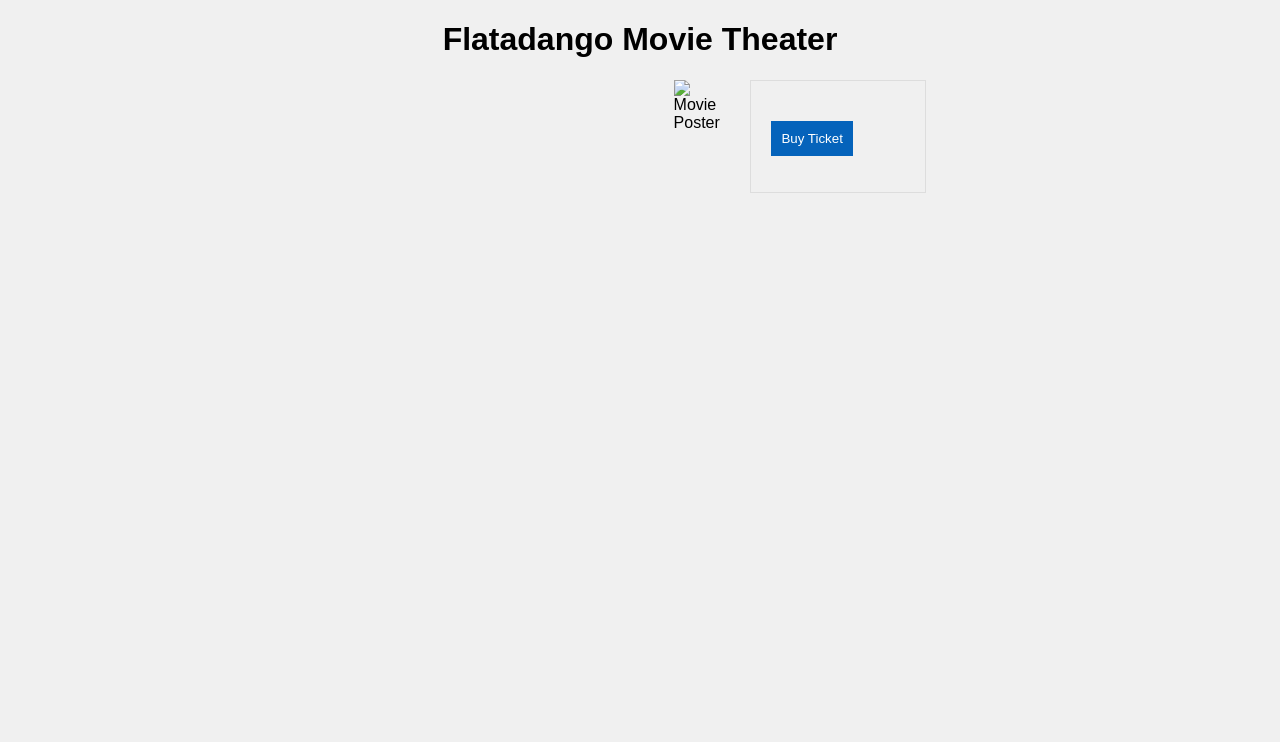
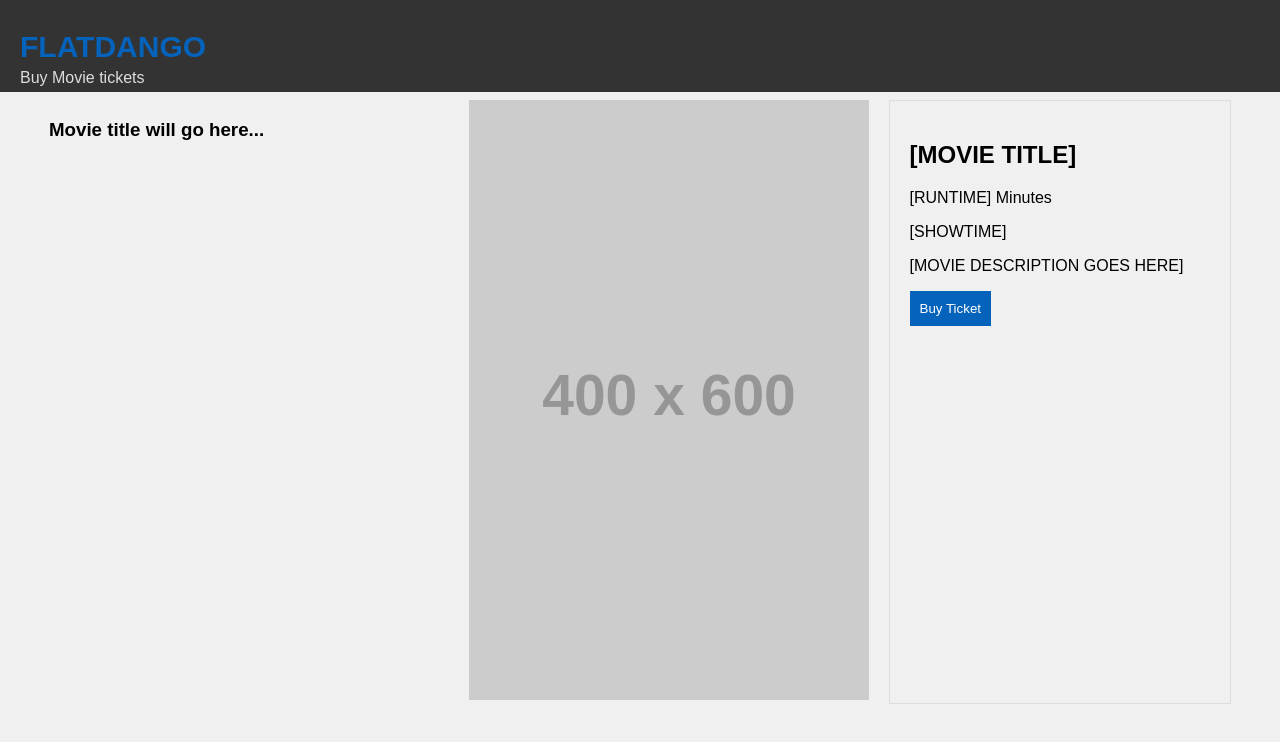
Before and after one commit to tinamanga/flatdango.project, a plain HTML site: page index.html in a window 1280 px wide. Drawn offline with Linux system fonts and the light colour scheme; no server answers; placeholder pictures from the web are drawn by us.

Commit message:
Added Navbar and styled the title. Also added image placeholder

```diff
--- a/app.js
+++ b/app.js
@@ -25,6 +25,7 @@ function fetchFilms() {
 
 // Display selected movie details
 function showMovieDetails(film) {
+
   moviePoster.src = film.poster;
   movieTitle.textContent = film.title;
   movieRuntime.textContent = `Runtime: ${film.runtime} minutes`;
@@ -103,6 +104,7 @@ function renderFilm(film) {
     detailsButton.textContent = 'Show details';
     detailsButton.classList.add('details');
     detailsButton.onclick = () => showMovieDetails(film);
+    li.append(" ");
     li.appendChild(detailsButton);
 
     filmsList.appendChild(li);
@@ -112,7 +114,7 @@ function renderFilm(film) {
   deleteButton.classList.add('deletebtn')
   deleteButton.textContent = 'Delete';
   deleteButton.onclick = () => deleteFilm(film.id, li);
-  li.append(" ");
+
   li.appendChild(deleteButton);
 
   filmsList.appendChild(li);
--- a/index.html
+++ b/index.html
@@ -5,31 +5,39 @@
     <meta name="viewport" content="width=device-width, initial-scale=1.0" />
     <title>Flatadango</title>
     <link rel="stylesheet" href="style.css" />
-    <style>
-      /* Styling for the sold-out films */
-      .sold-out {
-        color: grey; /* Change the text color to grey for sold-out films */
-        text-decoration: line-through; /* Add a line-through effect to indicate sold out */
-      }
-    </style>
   </head>
   <body>
-    <h1>Flatadango Movie Theater</h1>
+    <nav class="top-nav">
+      <div class="headline">
+        <h1>FLATDANGO</h1>
+        <p>Buy Movie tickets</p>
+      </div>
+    </nav>
 
     <div class="container">
       <!-- Left side: Movie list -->
+
       <ul id="films">
+        <h3>Movie title will go here...</h3>
         <!-- Movies will be dynamically added here -->
       </ul>
 
-      <div id="movie-img"><img id="movie-poster" src="" alt="Movie Poster" /></div>
+      <div id="movie-img">
+        <img
+          id="movie-poster"
+          src="https://fakeimg.pl/400x600?text=Image+here"
+          alt="Movie Poster"
+        />
+      </div>
       <!-- Right side: Movie details -->
+
+
       <div id="movie-details">
 
-        <h2 id="movie-title"></h2>
-        <p id="movie-runtime"></p>
-        <p id="movie-showtime"></p>
-        <p id="movie-description"></p>
+        <h2 id="movie-title">[MOVIE TITLE]</h2>
+        <p id="movie-runtime">[RUNTIME] Minutes</p>
+        <p id="movie-showtime">[SHOWTIME]</p>
+        <p id="movie-description">[MOVIE DESCRIPTION GOES HERE]</p>
         <button id="buy-ticket" class="buyticket">Buy Ticket</button>
         <p id="available-tickets"></p>
       </div>
--- a/style.css
+++ b/style.css
@@ -33,7 +33,7 @@ main {
 }
 
 #films-list {
-  width: 30%;
+  width: 40%;
 }
 
 #films li.sold-out {
@@ -45,7 +45,7 @@ button.details {
   color: white;
   padding: 10px;
   border: none;
-  border-radius: 7px;
+
   cursor: pointer;
 }
 button.deletebtn {
@@ -53,7 +53,7 @@ button.deletebtn {
   color: white;
   padding: 10px;
   border: none;
-  border-radius: 7px;
+
   cursor: pointer;
 }
 button.buyticket {
@@ -80,6 +80,7 @@ button:disabled {
   display: flex;
   justify-content: space-between;
   gap: 20px; /* Adds some space between the two columns */
+  margin-top: 100px;
 }
 
 /* Left */
@@ -94,7 +95,7 @@ button:disabled {
 
 /* Right */
 #movie-details {
-  width: 45%;  /* Take up 45% of the width */
+  width: 400px;  /* Take up 45% of the width */
   padding: 20px;
   border: 1px solid #ddd;  /* Optional: Add a border for clarity */
 }
@@ -106,3 +107,37 @@ button:disabled {
   cursor: pointer;
   border-radius: 5px;
 }
+
+
+/* Top Navigation Bar styles */
+.top-nav {
+  display: flex;
+  justify-content: space-between;
+  align-items: center;
+  background-color: #333;
+  color: white;
+  padding: 5px 0px;
+  position: fixed;
+  top: 0;
+  left: 0;
+  width: 100%;
+  z-index: 1000;
+
+}
+
+.top-nav .headline h1 {
+  font-size: 30px;
+  font-weight: bold;
+  margin-bottom: 5px; /* Add some space between title and subtitle */
+  color: #0563bb;
+}
+
+.top-nav .headline p {
+  font-size: 16px;
+  margin: 0;
+  font-style: none;
+  color: #ddd; /* Lighter color for the subtitle */
+}
+.top-nav .headline{
+  padding-left: 20px;
+}
```
